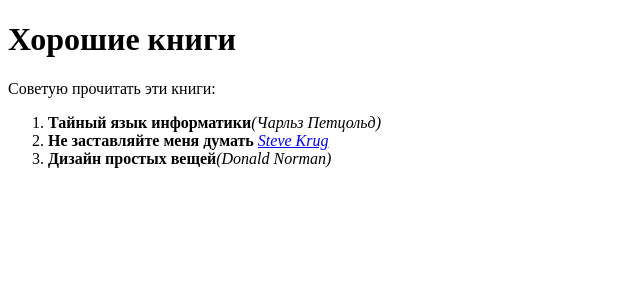
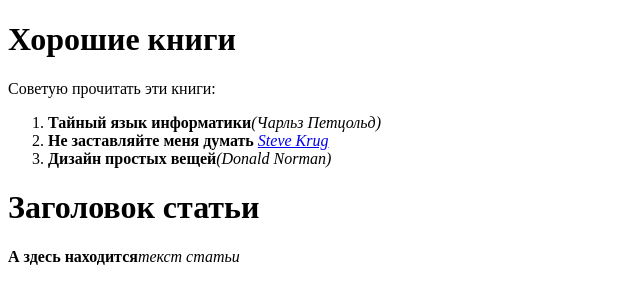
Before and after one commit to AndrewK78/111, a plain HTML site: page index.html in a window 1280 px wide. Shown: the whole page, without its empty margins (0-640 px from the left). Drawn offline with Linux system fonts and the light colour scheme.

Commit message:
init: add div

```diff
--- a/index.html
+++ b/index.html
@@ -17,5 +17,13 @@
     </li>
     <li><b>Дизайн простых вещей</b><i>(Donald Norman)</i></li>
 </ol>
+<div class="article">
+    <div class="article-header">
+      <h1>Заголовок статьи</h1>
+    </div>
+    <div class="article-body">
+      <p><strong>А здесь находится</strong><i>текст статьи</i></p>
+    </div>
+  </div>
 </body>
 </html>
```
